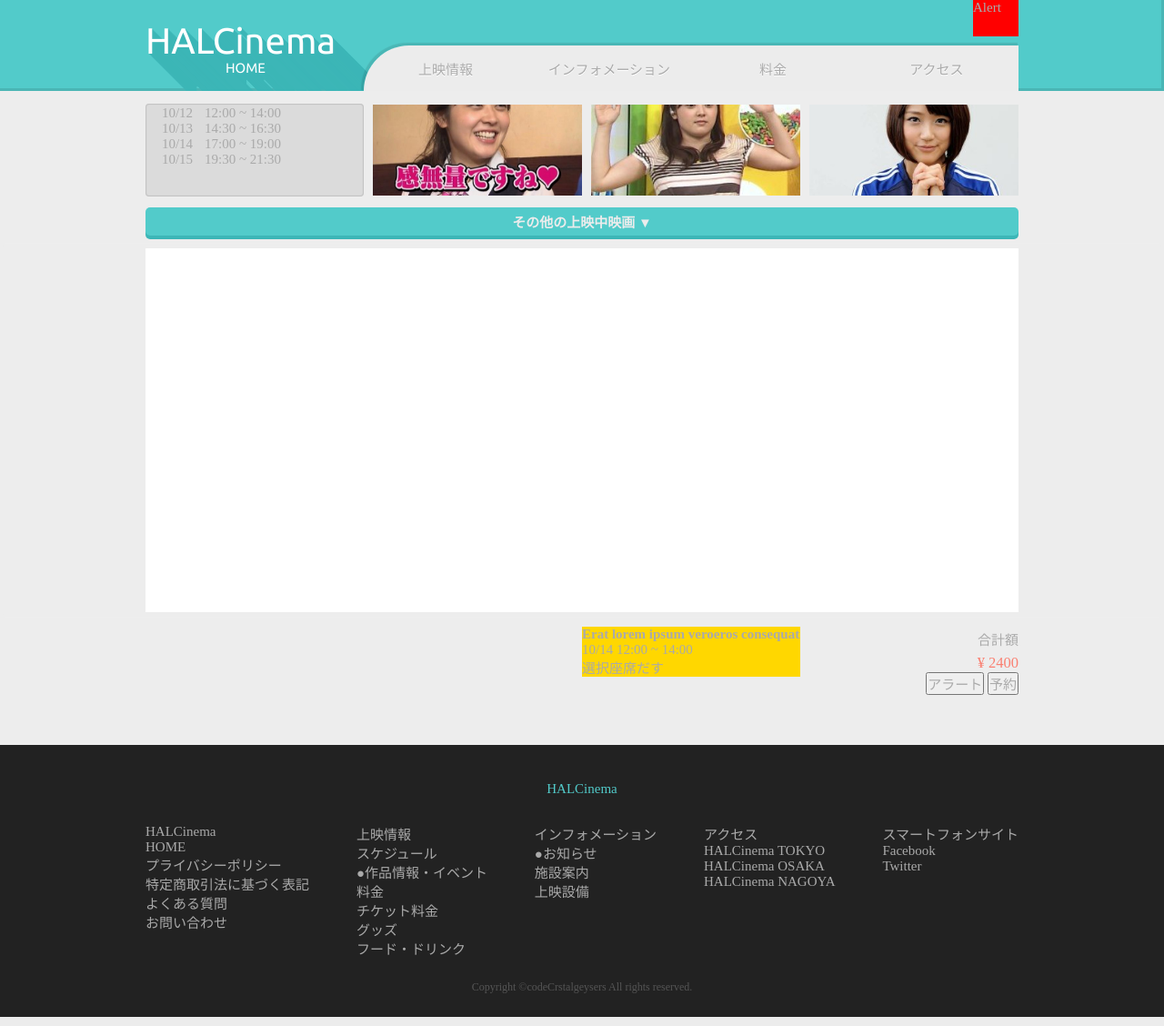
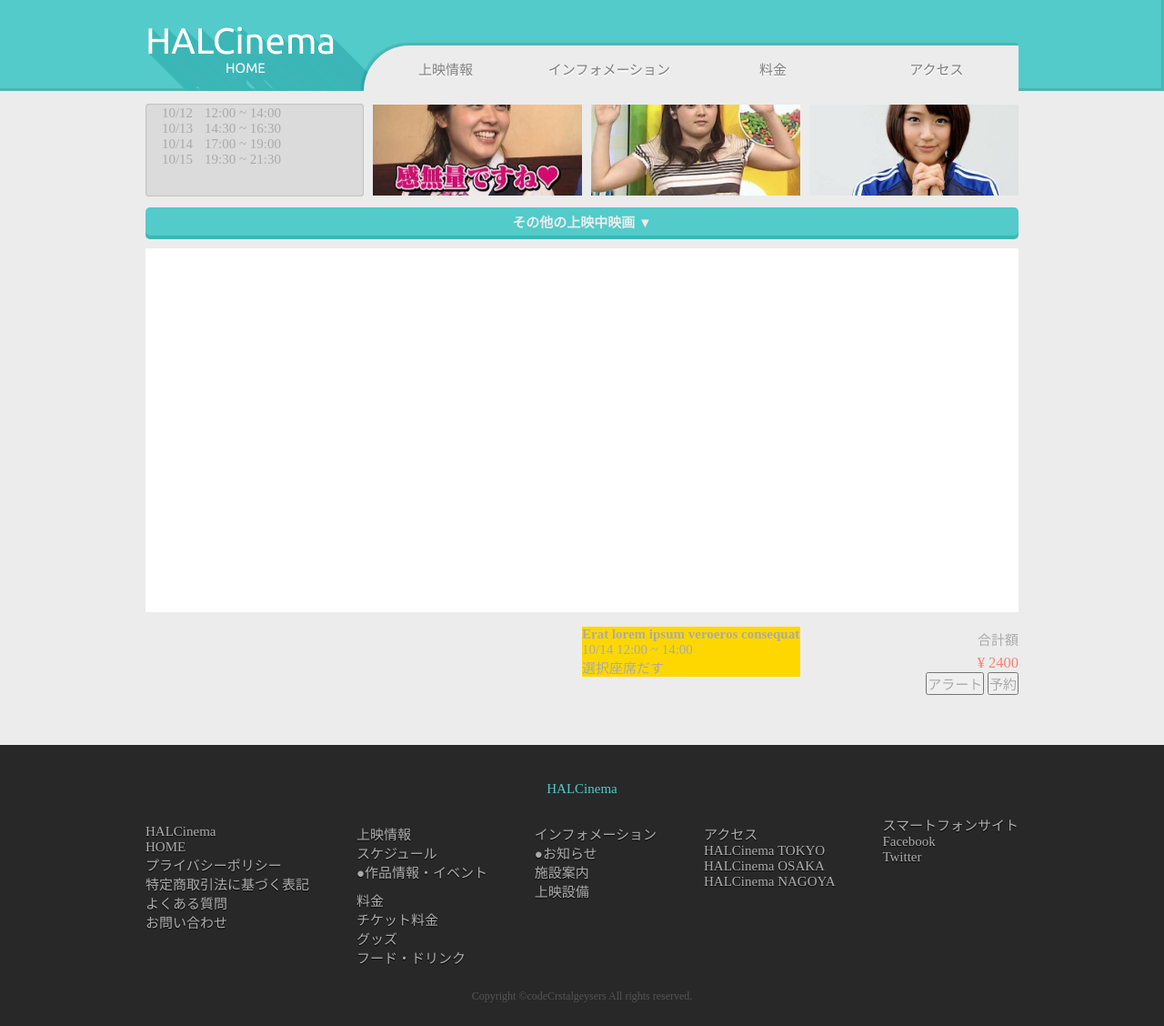
Before and after one commit to codeCrystalgeysers/halcinema, a PHP site: page /index.php in a window 1280 px wide. Shown: the whole page at 91% size. Run offline with PHP 8.4, Linux system fonts and the light colour scheme.

Commit message:
メニューとかのデザイン周り
あれなぁ

```diff
--- a/css/common.css
+++ b/css/common.css
@@ -12,9 +12,15 @@
     text-decoration: none;
 }
 body{
-  background-color: #EDEDED;
+  background-color: #282828;
 }
 
+#cover {
+  clear: both;
+  margin: 0 auto;
+  width: 100%;
+  background-color: #ECECEC;
+}
 #wrapper {
   clear: both;
   margin: 0 auto;
@@ -130,6 +136,7 @@ header {
   right: 0;
 }
 #loginAlert {
+  display: none;
   position: absolute;
   width:50px;
   height:40px;
@@ -202,11 +209,12 @@ header {
   padding-right: 0;
 }
 #headerMenu li a {
+  color: gray;
   position: relative;
   display: block;
   height: 50px;
   top: 30%;
-  text-shadow: 0 1px 0 white;
+  text-shadow: 0 2px 0 #fafafa;
 }
 
 .subMenuList {
@@ -249,12 +257,12 @@ main{
 footer {
   clear: both;
   position: relative;
-  background-color: #222;
+  background-color: #282828;
 }
 #footerlogo {
   position: relative;
   margin: auto;
-  padding: 40px 0 30px;
+  padding: 40px 0 20px;
   width: 100%;
   text-align: center;
   color: #52CBCA;
@@ -265,12 +273,14 @@ footer {
   flex-direction: row;
   justify-content: space-between;
   align-content: flex-start;
+  text-shadow: 0 -1px 1px #333, 0 1px 1px black;
 }
 .footerMenuBox {
   position: relative;
 }
-.footerMenuBox h2 a {
+.footerMenuBox h2 {
   position: relative;
+  margin-top: 10px;
 }
 /* .footerMenuBox h2 a:after {
     content:'';
@@ -297,19 +307,3 @@ footer {
     padding: 0;
   }
 }
-
-
-
-
-/*------------------
-  ttt
--------------------*/
-
-
-.ttt{
-    padding: 5px;
-    margin: 10px 0 0 10px;
-    font-size: 30px;
-    font-color: #1f1f1f;
-    height: 30px;
-}
--- a/css/index.css
+++ b/css/index.css
@@ -6,7 +6,8 @@
         Movies List
  --------------------------------------------- */
 #slider {
-  margin: 10px auto 0;
+  margin: auto;
+  padding-top: 10px;
   width: 960px;
 }
 #movies {
--- a/foot.php
+++ b/foot.php
@@ -66,4 +66,5 @@
   </div>
   <section id="copyright"><p>Copyright &copy;codeCrstalgeysers All rights reserved.</p></section>
 </footer>
+</div>
 </html>
--- a/head.php
+++ b/head.php
@@ -38,7 +38,6 @@
       </div>
       <nav id="headerMenu">
           <ul id="headerMenuList">
-              <!-- <li><a href="index.php">HOME</a></li> -->
               <li><a href="article.php">上映情報</a>
                   <ul class="subMenuList">
                       <li><a href="#">スケジュール</a></li>
@@ -64,4 +63,5 @@
       </nav>
     </div>
 </header>
+<div id="cover">
 <div id="wrapper">
```
Also changed, not shown: aside.php (+5 -4 lines).
